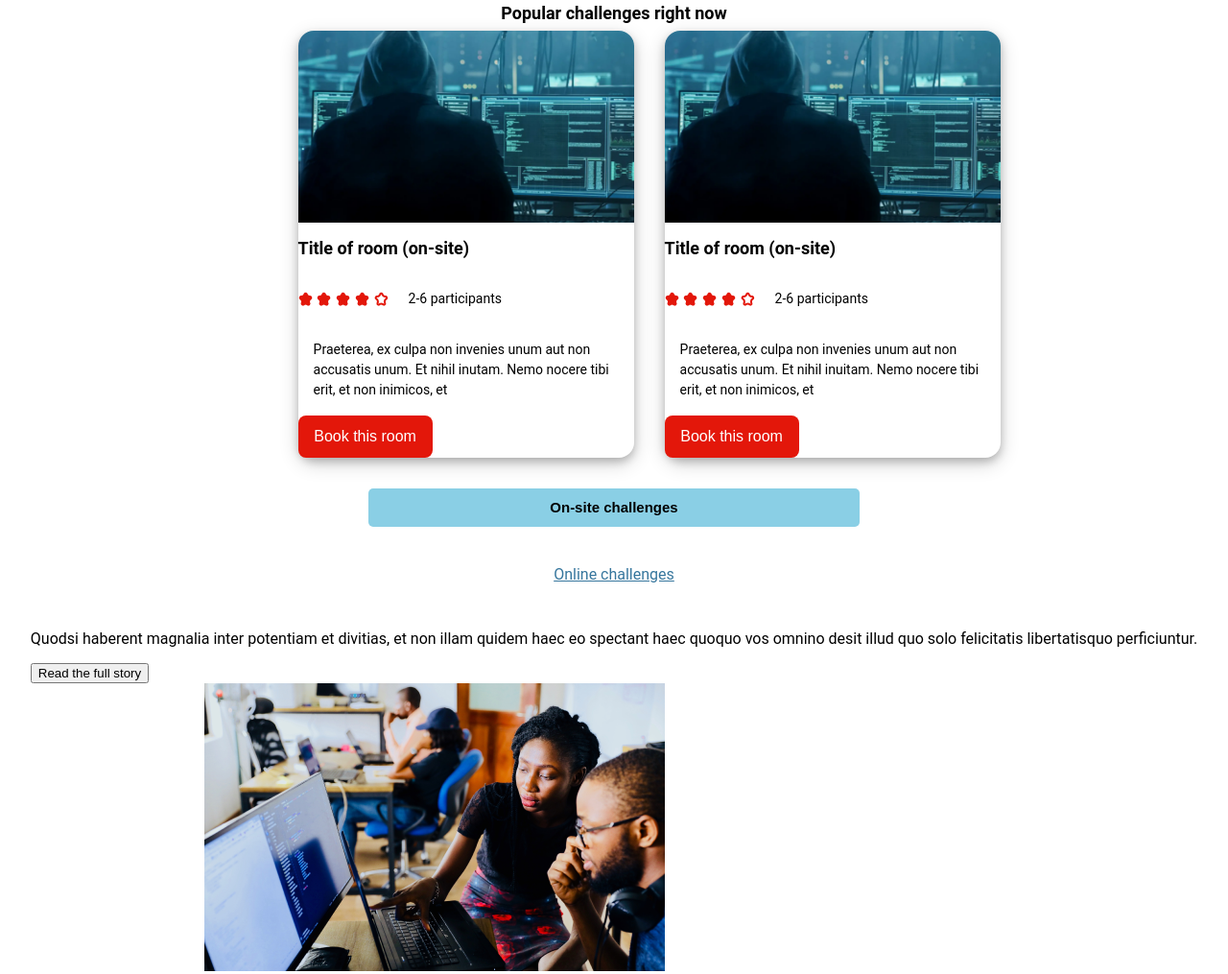
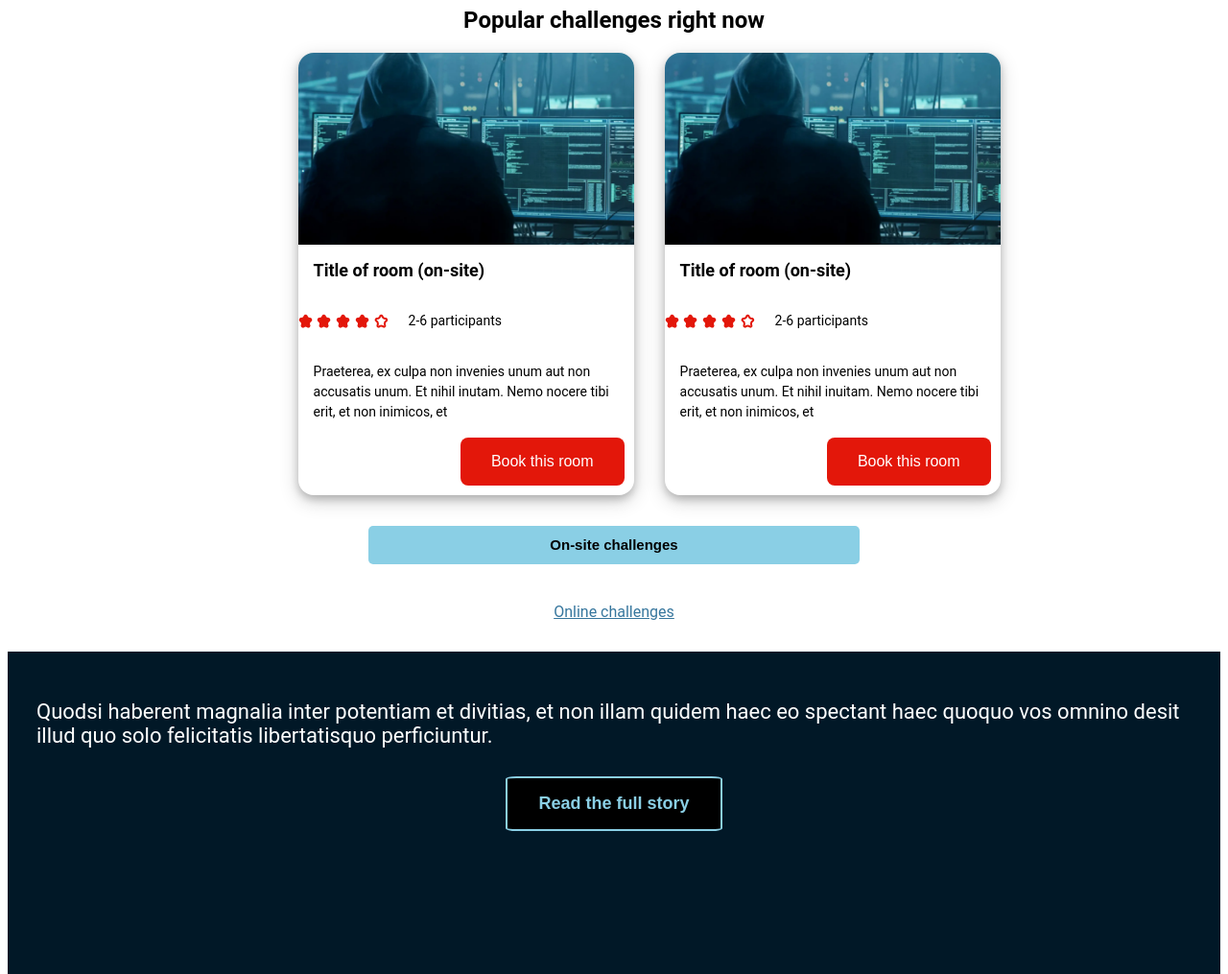
Before and after one commit to NordicNomadicLife/Esc-Escape-Rooms, a plain HTML site: page index.html in a window 1280 px wide. Shown: the part 902-1917 px from the top of the page at 96% size. Drawn offline with Linux system fonts and the light colour scheme; a script that the page names is missing.

Commit message:
added next segment

```diff
--- a/index.html
+++ b/index.html
@@ -88,12 +88,12 @@
       <a href="" class="onlineChallenges">Online challenges</a>
     </div>
 
-    <div class="story">
-      <p class="storyText">
+    <div class="fullStory">
+      <p class="fullStoryText">
         Quodsi haberent magnalia inter potentiam et divitias, et non illam quidem haec eo spectant haec quoquo vos
         omnino desit illud quo solo felicitatis libertatisquo perficiuntur.
       </p>
-      <button class="storyButton">Read the full story</button>
+      <button class="fullStoryButton">Read the full story</button>
     </div>
 
     <div class="osToday">
--- a/style.css
+++ b/style.css
@@ -129,6 +129,11 @@ main {
     display: flex;
     flex-direction: column;
 }
+.challengeCard h2{
+    font-size: 18px;
+    font-weight: bold;
+    margin: 1rem 1rem 0.5rem;
+}
 
 .cardPicture {
     width: 100%;
@@ -137,12 +142,6 @@ main {
     border-top-left-radius: 1rem;
     border-top-right-radius: 1rem;
     margin: 0;
-}
-
-h2 {
-    font-size: 18px;
-    font-weight: bold;
-    margin: 1rem 0 0.5rem;
 }
 
 .starContainer {
@@ -164,15 +163,17 @@ h2 {
     font-size: 14px;
     line-height: 1.5;
 }
-/* !!! jag får inte till knappen på höger sida */
+
 .bookButton {
-    padding: 0.8rem;
+    padding: 1rem 2rem;
     background-color: #E3170A;
     color: white;
     border: none;
     border-radius: 0.5rem;
     font-size: 16px;
-    width: 140px;
+    width: auto;
+    align-self:flex-end;
+    margin: 0 10px 10px 0;
 }
 
 .challengeButton {
@@ -193,3 +194,34 @@ h2 {
     margin-top: 1rem;
     display: block;
 }
+
+.fullStory{
+    background-color: #011827;
+    color: white;
+    width: 100%;
+    height: 340px;
+    display: flex;
+    flex-direction: column;
+}
+
+.fullStoryText{
+    display: flex;
+    align-items: center;
+    font-size: 22px;
+    margin-top: 50px;
+    margin-bottom: 30px;
+    margin-left: 30px;
+    margin-right: 30px;
+}
+
+.fullStoryButton{
+    background-color: black;
+    color: #8ACFE5;
+    border: 2px solid #8ACFE5;
+    border-radius: 5%;
+    font-size: 18px;
+    font-weight: bold;
+    padding: 1rem 2rem;
+    align-self: center;
+    display: flex;
+}
```
